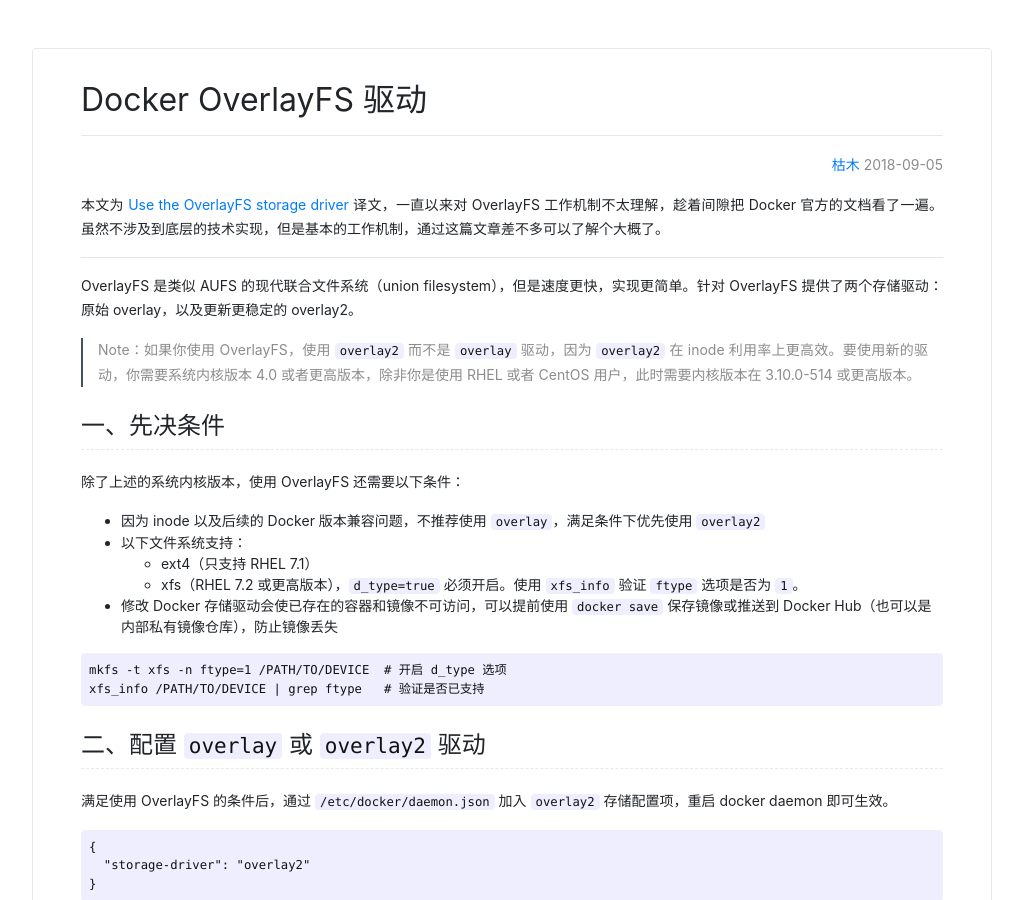
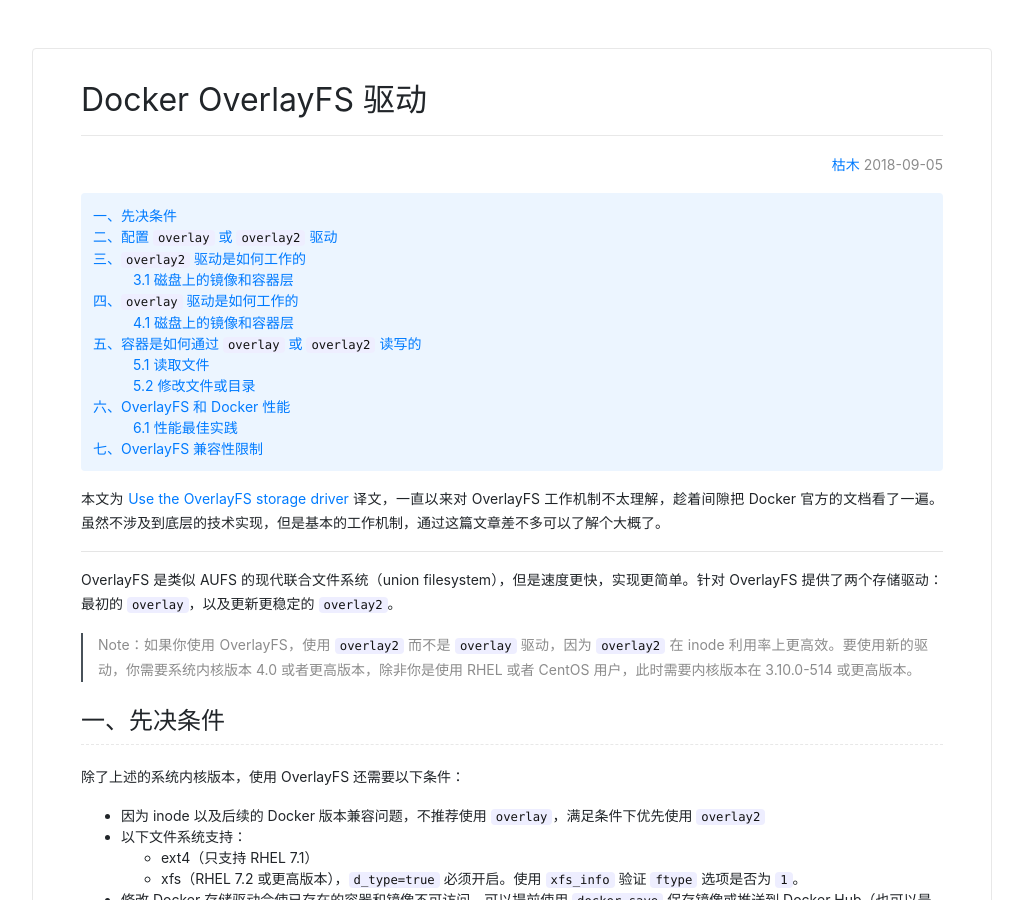
Before and after one commit to opskumu/opskumu.github.io, a Jekyll site: the page built from _posts/2018-09-05-docker-overlayfs.md, in a window 1280 px wide and 900 px high. Shown: the whole window, without its empty margins (128-1151 px from the left). Built offline with Jekyll 4.4.1, drawn with Linux system fonts in a browser that asks for light colours; nearby versions of some CDN libraries.

Commit message:
update post

```diff
--- a/_posts/2018-09-05-docker-overlayfs.md
+++ b/_posts/2018-09-05-docker-overlayfs.md
@@ -4,11 +4,14 @@
 date: 2018-09-05 16:30 +0800
 ---
 
+* toc
+{:toc}
+
 本文为 [Use the OverlayFS storage driver](https://docs.docker.com/storage/storagedriver/overlayfs-driver/) 译文，一直以来对 OverlayFS 工作机制不太理解，趁着间隙把 Docker 官方的文档看了一遍。虽然不涉及到底层的技术实现，但是基本的工作机制，通过这篇文章差不多可以了解个大概了。
 
 ---
 
-OverlayFS 是类似 AUFS 的现代联合文件系统（union filesystem），但是速度更快，实现更简单。针对 OverlayFS 提供了两个存储驱动：原始 overlay，以及更新更稳定的 overlay2。
+OverlayFS 是类似 AUFS 的现代联合文件系统（union filesystem），但是速度更快，实现更简单。针对 OverlayFS 提供了两个存储驱动：最初的 `overlay`，以及更新更稳定的 `overlay2`。
 
 > Note：如果你使用 OverlayFS，使用 `overlay2` 而不是 `overlay` 驱动，因为 `overlay2` 在 inode 利用率上更高效。要使用新的驱动，你需要系统内核版本 4.0 或者更高版本，除非你是使用 RHEL 或者 CentOS 用户，此时需要内核版本在 3.10.0-514 或更高版本。
 
```
